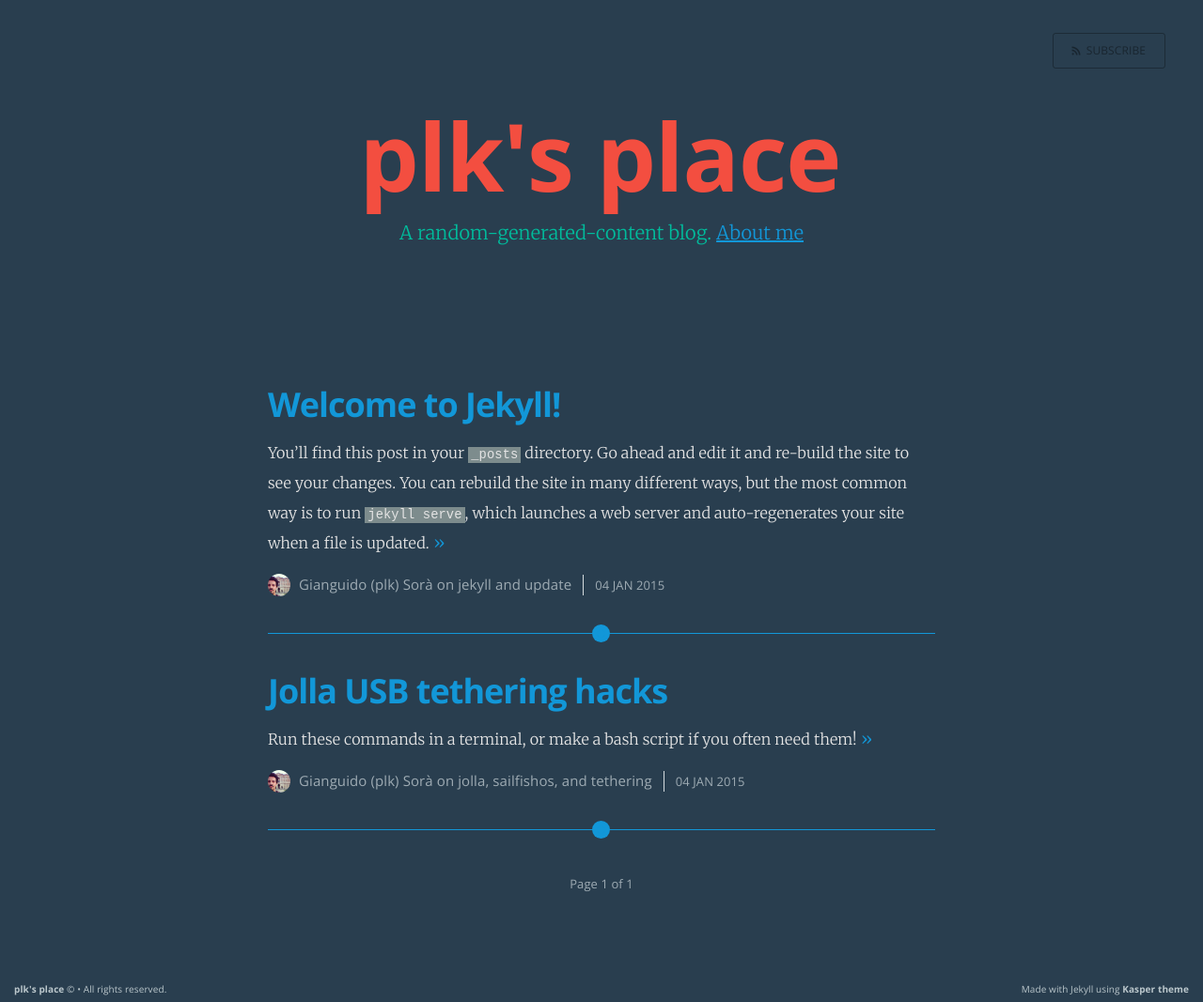
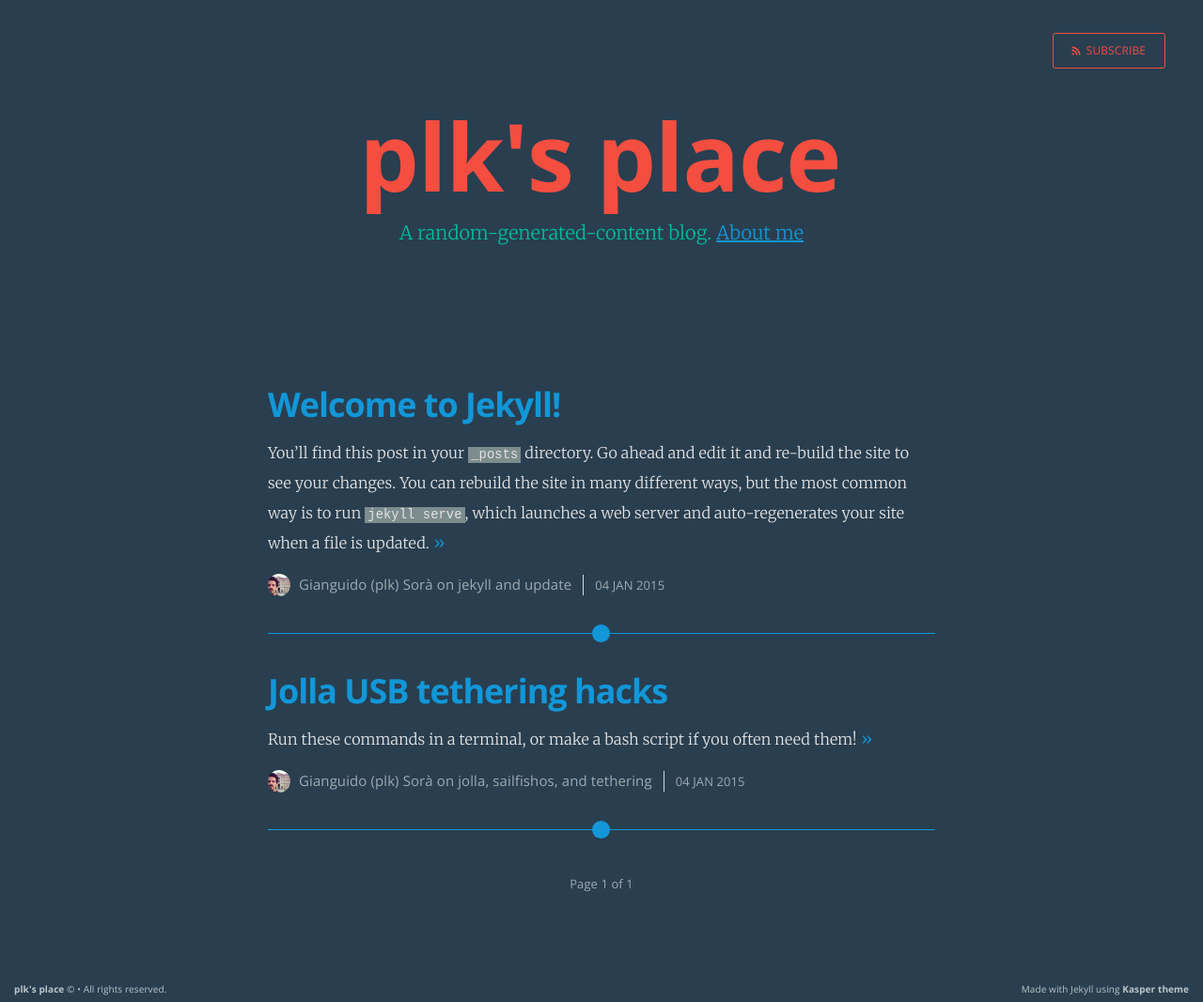
Before and after one commit to gsora/gsora.github.io, a Jekyll site: the page built from index.html, in a window 1280 px wide. Shown: the whole page at 94% size. Built offline with Jekyll 4.4.1, drawn with Linux system fonts in a browser that asks for light colours; Markdown is read by kramdown in place of the engine named in the settings; the list of posts is cut into pages by our own code.

Commit message:
subscribe and home button now match post title's color

```diff
--- a/assets/css/screen.css
+++ b/assets/css/screen.css
@@ -490,6 +490,7 @@
 }
 
 .main-nav a {
+	color: rgb(243, 78, 64);
     text-decoration: none;
     font-family: 'Open Sans', sans-serif;
 }
@@ -693,8 +694,8 @@
 
 .no-cover .main-nav.overlay .back-button,
 .no-cover .main-nav.overlay .subscribe-button {
-    color: rgba(0,0,0,0.4);
-    border-color: rgba(0,0,0,0.3);
+    color: rgba(243, 78, 64, 1);
+    border-color: rgba(243, 78, 64,1);
 }
 
 /* Add subtle load-in animation for content on the home page */
```
